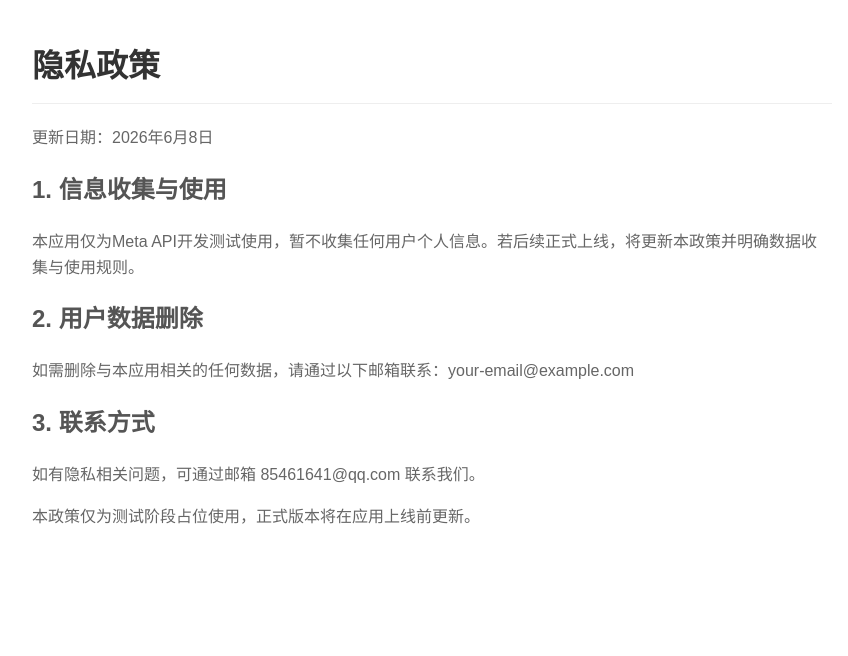
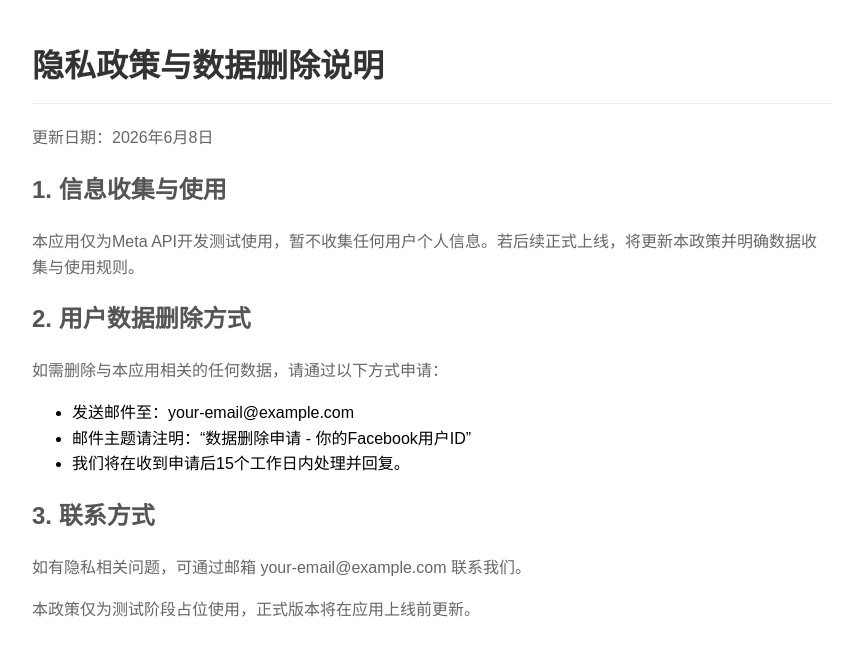
Before and after one commit to junchengw962-dot/liam, a plain HTML site: page index.html in a window 1280 px wide. Shown: the whole page, without its empty margins (208-1056 px from the left). Drawn offline with Linux system fonts and the light colour scheme.

Commit message:
Update index.html

```diff
--- a/index.html
+++ b/index.html
@@ -3,9 +3,9 @@
 <head>
     <meta charset="UTF-8">
     <meta name="viewport" content="width=device-width, initial-scale=1.0">
-    <meta property="og:title" content="隐私政策">
-    <meta property="og:description" content="本页面为Meta应用测试阶段的隐私政策占位页">
-    <title>隐私政策</title>
+    <meta property="og:title" content="隐私政策与数据删除说明">
+    <meta property="og:description" content="本页面为Meta应用测试阶段的隐私政策与数据删除说明">
+    <title>隐私政策与数据删除说明</title>
     <style>
         body { font-family: Arial, sans-serif; max-width: 800px; margin: 0 auto; padding: 20px; line-height: 1.6; }
         h1 { color: #333; border-bottom: 1px solid #eee; padding-bottom: 10px; }
@@ -14,17 +14,22 @@
     </style>
 </head>
 <body>
-    <h1>隐私政策</h1>
+    <h1>隐私政策与数据删除说明</h1>
     <p>更新日期：2026年6月8日</p>
 
     <h2>1. 信息收集与使用</h2>
     <p>本应用仅为Meta API开发测试使用，暂不收集任何用户个人信息。若后续正式上线，将更新本政策并明确数据收集与使用规则。</p>
 
-    <h2>2. 用户数据删除</h2>
-    <p>如需删除与本应用相关的任何数据，请通过以下邮箱联系：your-email@example.com</p>
+    <h2>2. 用户数据删除方式</h2>
+    <p>如需删除与本应用相关的任何数据，请通过以下方式申请：</p>
+    <ul>
+        <li>发送邮件至：your-email@example.com</li>
+        <li>邮件主题请注明：“数据删除申请 - 你的Facebook用户ID”</li>
+        <li>我们将在收到申请后15个工作日内处理并回复。</li>
+    </ul>
 
     <h2>3. 联系方式</h2>
-    <p>如有隐私相关问题，可通过邮箱 85461641@qq.com  联系我们。</p>
+    <p>如有隐私相关问题，可通过邮箱 your-email@example.com 联系我们。</p>
 
     <p>本政策仅为测试阶段占位使用，正式版本将在应用上线前更新。</p>
 </body>
```
